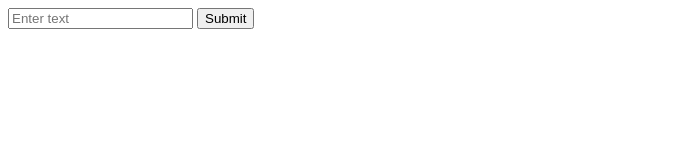
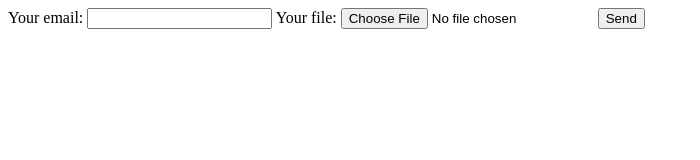
Before and after one commit to Rpriya2203/Rose, a plain HTML site: page index1.html in a window 1280 px wide. Shown: the whole page, without its empty margins (0-700 px from the left). Drawn offline with Linux system fonts and the light colour scheme.

Commit message:
Update index1.html

```diff
--- a/index1.html
+++ b/index1.html
@@ -7,10 +7,21 @@
 </head>
 <body>
 
-  <form action="https://formspree.io/f/xvgbvayq" method="POST">
-    <input type="text" name="message" placeholder="Enter text" required>
-    <button type="submit">Submit</button>
-  </form>
+  <form
+  action="https://formspree.io/f/xvgbvayq"
+  method="POST"
+  enctype="multipart/form-data"
+>
+  <label>
+    Your email:
+    <input type="email" name="email">
+  </label>
+  <label>
+    Your file:
+    <input type="file" name="upload">
+  </label>
+  <button type="submit">Send</button>
+</form>
 
 </body>
 </html>
```
